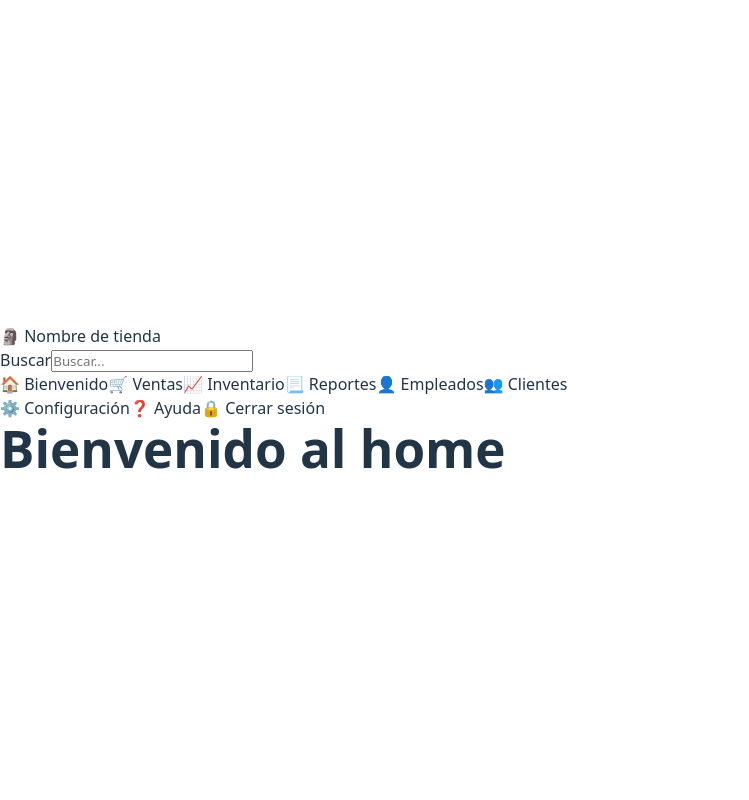
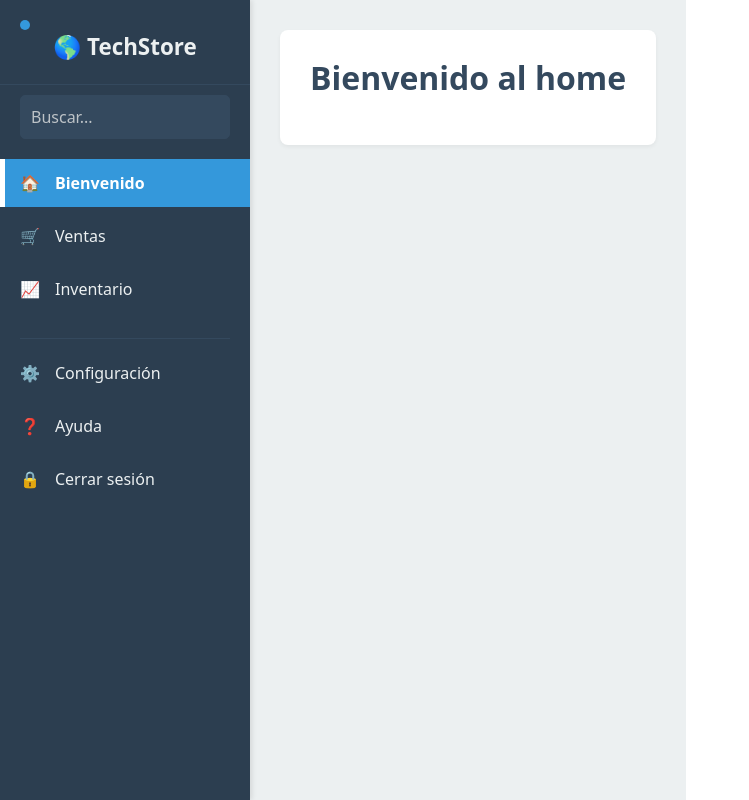
Before and after one commit to ag-mira-duoc/capibara, a React (Vite) app: page /AdminHome in a window 1280 px wide. Shown: the whole page, without its empty margins (0-749 px from the left). Built offline with nearby package versions, Linux system fonts and the light colour scheme; the HTML template or start-up script is replaced by a standard one.

Commit message:
css para seccion admin

```diff
--- a/src/componentes/AdminMenu.jsx
+++ b/src/componentes/AdminMenu.jsx
@@ -6,35 +6,32 @@ import '../estilos/Administrador/AdminMenu.css';
 function AdminMenu() {
     return (
         // Sidebar izquierda
-        <aside className="sidebar" id="sidebar">
-            <div className="brand">
-                <div className="dot" aria-hidden="true"></div>
+        <aside className="AM-sidebar" id="sidebar">
+            <div className="AM-brand">
+                <div className="AM-dot" aria-hidden="true"></div>
                 {/* Link a la página principal del admin */}
-                <Link to="/HomeTiendaAdmin"><span>🗿 Nombre de tienda</span></Link>
+                <Link to="/AdminHome"><span>🌎 TechStore</span></Link>
             </div>
 
-            <div className="search">
+            <div className="AM-search">
                 {/* Cambiamos 'for' por 'htmlFor' */}
-                <label className="sr-only" htmlFor="q">Buscar</label>
+                <label className="AM-sr-only" htmlFor="q">Buscar</label>
                 <input id="q" type="search" placeholder="Buscar..." />
             </div>
 
-            <nav className="nav">
-                <Link to="/HomeTiendaAdmin" aria-current="page">🏠 <span>Bienvenido</span></Link>
+            <nav className="AM-nav">
+                <Link to="/AdminHome" aria-current="page">🏠 <span>Bienvenido</span></Link>
                 <Link to="/Ventas">🛒 <span>Ventas</span></Link>
                 <Link to="/Inventario">📈 <span>Inventario</span></Link>
-                <Link to="/Reportes">📃 <span>Reportes</span></Link>
-                <Link to="/Empleados">👤 <span>Empleados</span></Link>
-                <Link to="/Clientes">👥 <span>Clientes</span></Link>
             </nav>
 
-            <div className="sep"></div>
+            <div className="AM-sep"></div>
 
-            <div className="nav">
+            <div className="AM-nav">
                 <Link to="/Configuracion">⚙️ <span>Configuración</span></Link>
                 <Link to="/Ayuda">❓ <span>Ayuda</span></Link>
                 {/* "Cerrar sesión" redirige a la página pública de inicio (/) */}
-                <Link to="/">🔒 <span>Cerrar sesión</span></Link>
+                <Link to="/Home">🔒 <span>Cerrar sesión</span></Link>
             </div>
         </aside>
     );
--- a/src/estilos/Administrador/AdminHome.css
+++ b/src/estilos/Administrador/AdminHome.css
@@ -0,0 +1,42 @@
+.AH-admin-dashboard-layout {
+    display: grid;
+    height: 100vh;
+    overflow-x: hidden;
+    grid-template-columns: 250px 1fr;
+    grid-template-rows: 1fr;
+}
+
+.AH-mainHome {
+    grid-column: 2 / 3;
+    grid-row: 1 / 2;
+    padding: 30px;
+    background-color: #ecf0f1;
+    overflow-y: auto;
+}
+
+.AH-app {
+    background: white;
+    padding: 30px;
+    border-radius: 8px;
+    box-shadow: 0 2px 4px rgba(0, 0, 0, 0.05);
+}
+
+.AH-app h1 {
+    color: #34495e;
+    font-size: 2em;
+    margin-bottom: 20px;
+}
+
+@media (max-width: 768px) {
+
+    .AH-admin-dashboard-layout {
+        grid-template-columns: 1fr;
+        height: auto;
+    }
+
+    .AH-mainHome {
+        grid-column: 1 / 2;
+        padding: 15px;
+        margin-left: 0;
+    }
+}
--- a/src/estilos/Administrador/AdminMenu.css
+++ b/src/estilos/Administrador/AdminMenu.css
@@ -0,0 +1,135 @@
+.AM-sidebar {
+    width: 250px;
+    height: 100vh;
+    position: fixed;
+    top: 0;
+    left: 0;
+    background-color: #2c3e50;
+    color: #ecf0f1;
+    padding: 20px 0;
+    box-shadow: 2px 0 5px rgba(0, 0, 0, 0.1);
+    display: flex;
+    flex-direction: column;
+    z-index: 1000;
+    transition: width 0.3s ease;
+}
+
+.AM-brand {
+    padding: 0 20px 20px 20px;
+    margin-bottom: 10px;
+    border-bottom: 1px solid #34495e;
+    text-align: center;
+}
+
+.AM-brand a {
+    color: #ecf0f1;
+    text-decoration: none;
+    font-size: 1.4em;
+    font-weight: 700;
+    display: flex;
+    align-items: center;
+    justify-content: center;
+    gap: 8px;
+}
+
+.AM-brand .AM-dot {
+    width: 10px;
+    height: 10px;
+    background-color: #3498db;
+    border-radius: 50%;
+}
+
+.AM-search {
+    padding: 0 20px 20px 20px;
+}
+
+.AM-search input[type="search"] {
+    width: 100%;
+    padding: 10px;
+    border: 1px solid #34495e;
+    border-radius: 5px;
+    background-color: #34495e;
+    color: #ecf0f1;
+    box-sizing: border-box;
+    font-size: 1em;
+}
+
+.AM-search input[type="search"]::placeholder {
+    color: #bdc3c7;
+}
+
+.AM-sr-only {
+    position: absolute;
+    width: 1px;
+    height: 1px;
+    padding: 0;
+    margin: -1px;
+    overflow: hidden;
+    clip: rect(0, 0, 0, 0);
+    white-space: nowrap;
+    border-width: 0;
+}
+
+.AM-nav {
+    display: flex;
+    flex-direction: column;
+    gap: 5px;
+    padding: 0 0 15px 0;
+}
+
+.AM-nav a {
+    color: #ecf0f1;
+    text-decoration: none;
+    padding: 12px 20px;
+    display: flex;
+    align-items: center;
+    gap: 10px;
+    transition: background-color 0.2s ease, color 0.2s ease;
+    font-size: 1em;
+}
+
+.AM-nav a span {
+    margin-left: 5px;
+}
+
+.AM-nav a:hover {
+    background-color: #34495e;
+    color: #3498db;
+}
+
+.AM-nav a[aria-current="page"] {
+    background-color: #3498db;
+    color: #ffffff;
+    font-weight: 600;
+    border-left: 5px solid #ffffff;
+    padding-left: 15px;
+}
+
+.AM-sep {
+    height: 1px;
+    background-color: #34495e;
+    margin: 10px 20px;
+}
+
+@media (max-width: 768px) {
+    .AM-sidebar {
+        width: 70px;
+    }
+    .AM-brand span,
+    .AM-nav a span {
+        display: none;
+    }
+    .AM-brand a {
+        justify-content: center;
+    }
+    .AM-search {
+        display: none;
+    }
+    .AM-sidebar:hover {
+        width: 250px;
+    }
+    .AM-sidebar:hover .AM-brand span,
+    .AM-sidebar:hover .AM-nav a span {
+        display: inline;
+    }
+}
--- a/src/estilos/Tienda/InicioSesion.css
+++ b/src/estilos/Tienda/InicioSesion.css
@@ -1,41 +1,32 @@
-/*
-  Archivo: InicioSesion.css
-  Para el componente de React InicioSesion
-*/
 
-/* --- Estilos del Contenedor Principal (Centrado) --- */
-
-/* El div principal con la clase 'card' */
 .IS-cardInicioSesion {
     display: flex;
     flex-direction: column;
     align-items: center;
     justify-content: center;
-    min-height: 100vh; /* Ocupa toda la altura de la vista */
+    min-height: 100vh;
     padding: 20px;
-    background-color: #f4f7f6; /* Fondo suave para destacar la tarjeta */
+    background-color: #f4f7f6;
     box-sizing: border-box;
 }
 
-/* La "tarjeta" de inicio de sesión */
 .IS-cardInicioSesion > div:not(.Logo), .IS-cardInicioSesion > h2, .IS-cardInicioSesion > form {
     background: #ffffff;
     padding: 40px;
     border-radius: 8px;
     box-shadow: 0 4px 12px rgba(0, 0, 0, 0.1);
     width: 100%;
-    max-width: 400px; /* Ancho un poco más pequeño que el registro */
+    max-width: 400px;
     box-sizing: border-box;
 }
 
-/* Ajustes específicos para el contenido de la tarjeta */
 .IS-cardInicioSesion > h2 {
     text-align: center;
     color: #333;
     margin-bottom: 20px;
     font-size: 1.6em;
-    padding: 20px 40px 0 40px; /* Ajusta el padding para solo tener top */
-    box-shadow: none; /* Quita la sombra del h2 para que parezca parte de la tarjeta */
+    padding: 20px 40px 0 40px;
+    box-shadow: none;
     background: transparent;
 }
 
@@ -57,29 +48,23 @@
     background-color: #0056b3;
 }
 
-
-/* --- Estilos del Logo --- */
-
 .IS-Logo {
     text-align: center;
-    margin-bottom: 0px; /* Espacio entre el logo y el título */
+    margin-bottom: 0px;
 }
 
 .IS-PaginaLogo {
-    width: 100px; /* Tamaño del logo */
+    width: 100px;
     height: auto;
 }
-
-/* --- Estilos del Formulario y Campos --- */
 
 #loginForm {
     display: flex;
     flex-direction: column;
-    gap: 20px; /* Espacio entre los campos y el botón */
-    padding-top: 0; /* Asegura que el formulario no tenga padding superior extra */
+    gap: 20px;
+    padding-top: 0;
 }
 
-/* Contenedor de cada campo (label + input + error) */
 .IS-field {
     display: flex;
     flex-direction: column;
@@ -108,18 +93,16 @@
     box-shadow: 0 0 5px rgba(0, 123, 255, 0.2);
 }
 
-/* --- Mensajes de Error y Éxito --- */
-
 .IS-error {
-    color: #dc3545; /* Rojo para errores */
+    color: #dc3545;
     font-size: 0.8em;
     margin-top: 5px;
     padding-left: 2px;
-    min-height: 18px; /* Evita saltos de layout */
+    min-height: 18px;
 }
 
 .IS-success {
-    color: #28a745; /* Verde para éxito */
+    color: #28a745;
 }
 
 #IS-message {
@@ -129,16 +112,13 @@
     margin-top: 5px;
 }
 
-/* Estilos para el texto dentro del mensaje dinámico */
 #IS-message p {
     margin: 0;
     padding: 5px 0;
 }
 
-/* --- Botón de Enviar (Entrar) --- */
-
 #loginForm button[type="submit"] {
-    background-color: #007bff; /* Color azul primario */
+    background-color: #007bff;
     color: white;
     padding: 12px 20px;
     border: none;
--- a/src/paginas/AdminHome.jsx
+++ b/src/paginas/AdminHome.jsx
@@ -7,10 +7,10 @@ import '../estilos/Administrador/AdminHome.css';
 
 function AdminHome() {
     return (
-        <div className="admin-dashboard-layout">
+        <div className="AH-admin-dashboard-layout">
             <AdminMenu />
-            <main>
-            <div className="app">
+            <main className="AH-mainHome">
+            <div className="AH-app">
                 <h1>Bienvenido al home</h1>
             </div>
             </main>
```
